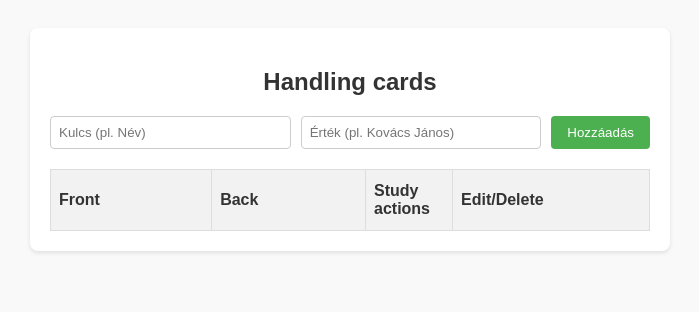
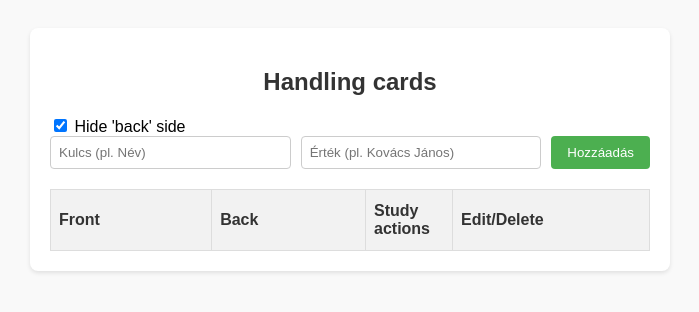
Before and after one commit to bodonyidd/word-card, a Python web app: template templates/show_cards.html in a window 1280 px wide. Shown: the top 312 px of the page, without its empty margins (290-989 px from the left). Run offline with Jinja, Linux system fonts and the light colour scheme; the template is opened without the code that fills it, so the values that code supplies are empty.

Commit message:
Add toggle switch for hiding 'back' side of cards
Added a checkbox to toggle the visibility of the 'back' side of cards and implemented event listener for its change.

```diff
--- a/templates/show_cards.html
+++ b/templates/show_cards.html
@@ -100,7 +100,10 @@
 
 <div class="container">
     <h2>Handling cards</h2>
-
+     <div class="form-check form-switch">
+  <input class="form-check-input" type="checkbox" role="switch" id="flexSwitchCheckChecked" checked>
+  <label class="form-check-label" for="flexSwitchCheckChecked">Hide 'back' side</label>
+    </div>
     <!-- Új elem hozzáadása -->
     <div class="input-group">
         <input type="text" id="keyInput" placeholder="Kulcs (pl. Név)">
@@ -186,6 +189,7 @@
 </svg>`
             blur.className = "btn btn-outline-secondary";
             blur.onclick = () => blurChanger(`back-${i}`);
+            blurChanger(`back-${i}`)
 
            const readBtn = document.createElement('button');
             readBtn.innerHTML=`<svg xmlns="http://www.w3.org/2000/svg" width="16" height="16" fill="currentColor" class="bi bi-volume-up" viewBox="0 0 16 16">
@@ -283,6 +287,20 @@
 
     // Kezdeti táblázat generálás az oldal betöltésekor
     renderTable();
+
+
+
+    const switchElement = document.getElementById('flexSwitchCheckChecked');
+
+switchElement.addEventListener('change', function() {
+    if (this.checked) {
+        for (let i = dataPairs.length-1; i > -1; i--) {
+          blurChanger(`back-${i}`) }
+    } else {
+       for (let i = dataPairs.length-1; i > -1; i--) {
+          blurChanger(`back-${i}`) }
+    }
+});
 </script>
 
 </body>
```
